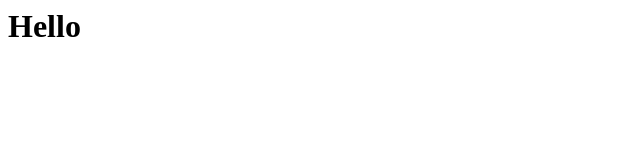
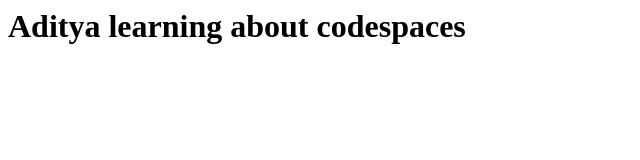
Before and after one commit to adityasperidian/skills-code-with-codespaces, a plain HTML site: page index.html in a window 1280 px wide. Shown: the whole page, without its empty margins (0-640 px from the left). Drawn offline with Linux system fonts and the light colour scheme.

Commit message:
Adding Aditya Learning codespace h1 change

```diff
--- a/index.html
+++ b/index.html
@@ -1,3 +1,3 @@
 <html>
-  <h1>Hello</h1>
+  <h1>Aditya learning about codespaces</h1>
 </html>
```
